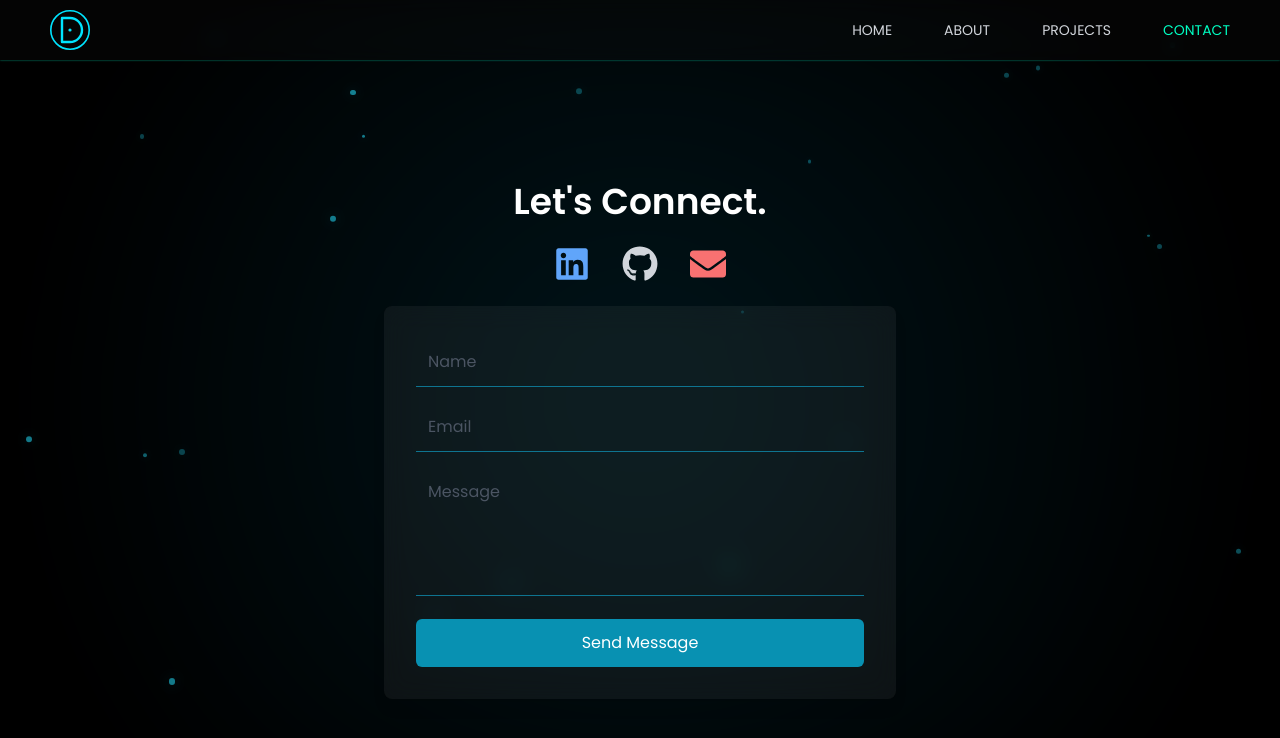
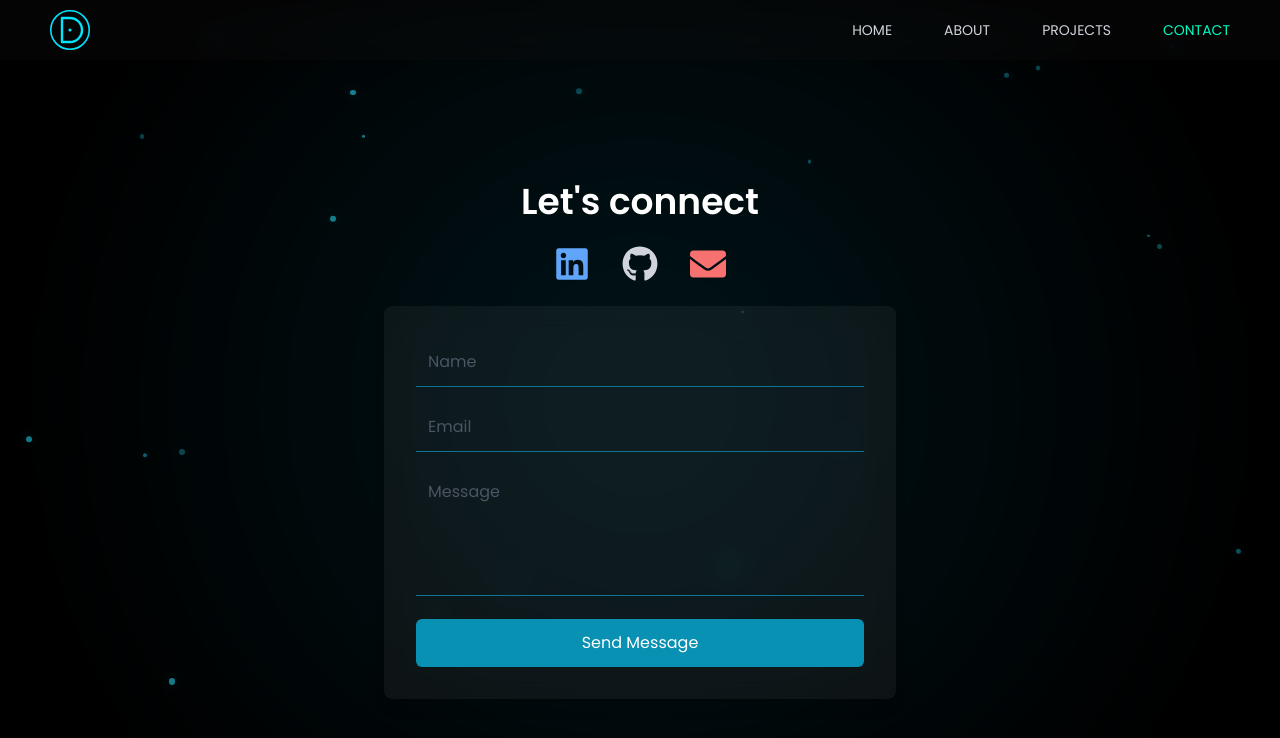
Before and after one commit to kandilidinesh/portfolio-web, a Next.js app: page /contact in a window 1280 px wide. Shown: the top 738 px of the page. Built offline with nearby package versions, Linux system fonts and the light colour scheme.

Commit message:
Updated Contact Page

```diff
--- a/app/contact/page.js
+++ b/app/contact/page.js
@@ -121,7 +121,7 @@ export default function Contact() {
                     initial={{ opacity: 0, y: -20 }}
                     animate={{ opacity: 1, y: 0 }}
                     transition={{ duration: 1 }}>
-                    Let&apos;s Connect.
+                    Let&apos;s connect
                 </motion.h1>
 
                 {/* Social Links */}
```
